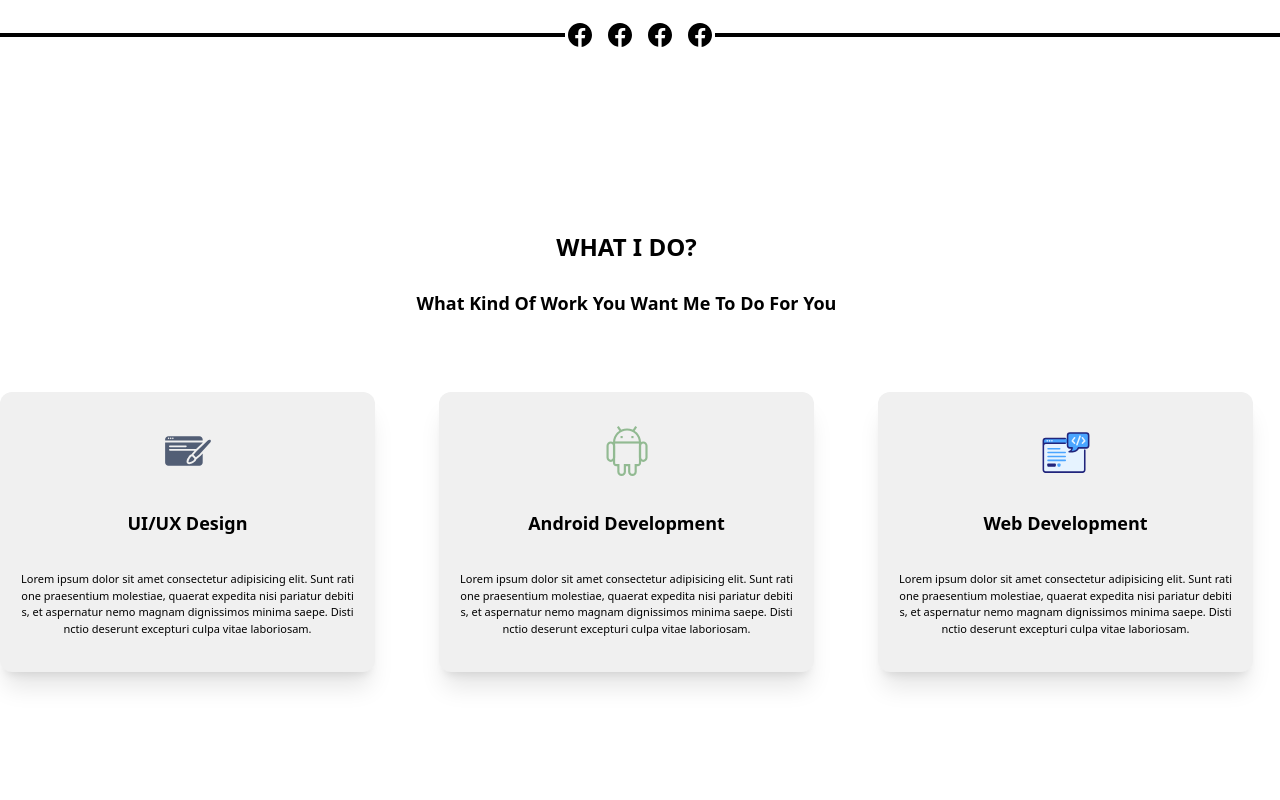
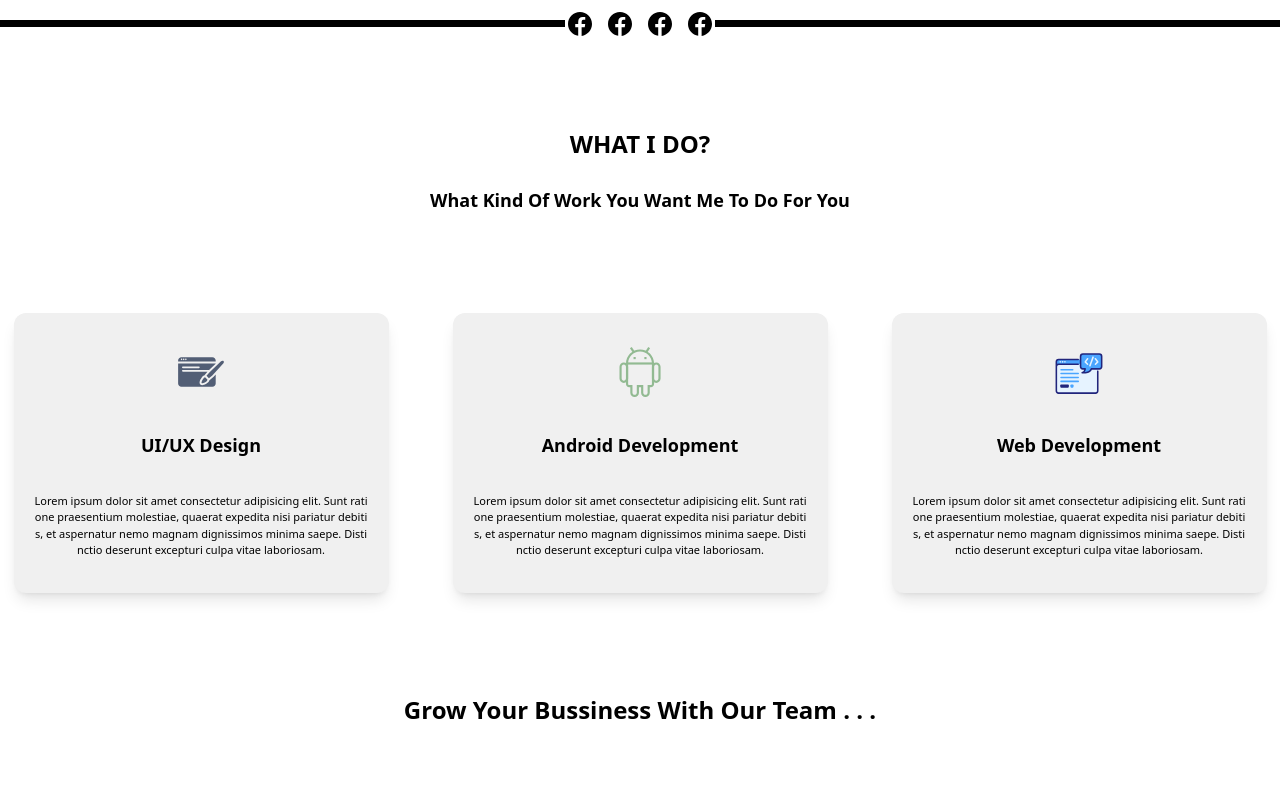
Before and after one commit to thurakhant/Portfolio, a website: page src/index.html in a window 1280 px wide. Shown: the part 780-1580 px from the top of the page. Drawn offline with Linux system fonts and the light colour scheme.

Commit message:
changes positions

```diff
--- a/src/index.html
+++ b/src/index.html
@@ -101,8 +101,8 @@
   </div>
   <!-- Social Media Bar -->
   <section>
-      <div class="container mx-auto flex flex-row items-center">
-        <div class="flex flex-2 h-1 w-full bg-black "></div>
+    <div class="container mx-auto flex flex-row items-center h-[7px]">
+      <div class="flex flex-2 h-[7px] w-full bg-black "></div>
       <div class="flex flex-1">
         <button>
           <?xml version="1.0"?><svg fill="#000000" xmlns="http://www.w3.org/2000/svg" viewBox="0 0 30 30" width="30px"
@@ -139,17 +139,23 @@
           </svg>
         </button>
       </div>
-        <div class="flex flex-2 h-1 w-full bg-black "></div>
+      <div class="flex flex-2 h-[7px] w-full bg-black "></div>
     </div>
   </section>
 
   <!-- Do Session -->
-    <section id="doExp">
-      <div class="container mx-auto h-screen flex items-center">
-        <div class="flex flex-col items-center justify-end">
-          <div class="font-bold text-[24px]">WHAT I DO?</div>
-          <div class="mt-[25px] font-semibold text-[18px]">What Kind Of Work You Want Me To Do For You</div>
-          <!-- Card -->
+  <section id="do">
+    <div class="container mx-auto h-screen">
+      <!-- Text -->
+      <div class="flex flex-col items-center justify-evenly h-full">
+        <div class="flex flex-col items-center justify-center ">
+
+        <div class="font-bold text-[24px] flex-1">WHAT I DO?</div>
+        <div class="mt-[25px] font-semibold text-[18px] flex-1">What Kind Of Work You Want Me To Do For You</div>
+
+        </div>
+
+        <div class="flex flex-3 justify-center items-center ">
           <div class="do-session-layout">
           <div class="do-card">
             <div class="do-card-grid">
@@ -269,17 +275,24 @@
             </div>
           </div>
         </div>
+      </div>
+      <div class="flex  justify-center items-center ">
+        <div class="text-[24px] tracking-normal font-extrabold">
+          Grow Your Bussiness With Our Team . . .
+        </div>
+      </div>
+        </div>
+      <!-- Card -->
 
-
+      <!-- Text -->
 
 
     </div>
-      </div>
   </section>
   <!-- Experience Session-->
-    <div class="container mx-auto">
+  <div class="container mx-auto h-screen">
     <div class="flex flex-col items-center">
-        <div class="mt-[85px] font-semibold text-[24px]">Experience</div>
+      <div class="font-semibold text-[24px]">Experience</div>
       <div class="flex flex-row w-full mt-[50px] ">
         <div class="flex flex-1">
           <div class="grid grid-flow-cols-3 gap-y-4">
@@ -306,7 +319,7 @@
                 </div>
                 <div class="flex justify-end w-full">
                   <button
-                        class="w-[50px] h-[50px] bg-white rounded-full flex justify-center items-center hover:bg-iconColor">
+                    class="w-[50px] h-[50px] bg-white rounded-full flex justify-center items-center hover:bg-cardColor">
                     <svg xmlns="http://www.w3.org/2000/svg" class="h-6 w-6" fill="none" viewBox="0 0 24 24"
                       stroke="currentColor" stroke-width="2">
                       <path stroke-linecap="round" stroke-linejoin="round" d="M14 5l7 7m0 0l-7 7m7-7H3" />
@@ -338,7 +351,7 @@
                 </div>
                 <div class="flex justify-end w-full">
                   <button
-                        class="w-[50px] h-[50px] bg-white rounded-full flex justify-center items-center hover:bg-iconColor">
+                    class="w-[50px] h-[50px] bg-white rounded-full flex justify-center items-center hover:bg-cardColor">
                     <svg xmlns="http://www.w3.org/2000/svg" class="h-6 w-6" fill="none" viewBox="0 0 24 24"
                       stroke="currentColor" stroke-width="2">
                       <path stroke-linecap="round" stroke-linejoin="round" d="M14 5l7 7m0 0l-7 7m7-7H3" />
@@ -370,7 +383,7 @@
                 </div>
                 <div class="flex justify-end w-full">
                   <button
-                        class="w-[50px] h-[50px] bg-white rounded-full flex justify-center items-center hover:bg-iconColor">
+                    class="w-[50px] h-[50px] bg-white rounded-full flex justify-center items-center hover:bg-cardColor">
                     <svg xmlns="http://www.w3.org/2000/svg" class="h-6 w-6" fill="none" viewBox="0 0 24 24"
                       stroke="currentColor" stroke-width="2">
                       <path stroke-linecap="round" stroke-linejoin="round" d="M14 5l7 7m0 0l-7 7m7-7H3" />
--- a/src/input.css
+++ b/src/input.css
@@ -4,11 +4,11 @@
 
 @layer components {
     .do-session-layout{
-        @apply grid grid-cols-3 gap-16 mt-[75px];
+        @apply grid grid-cols-3 gap-16;
     }
 
     .do-card{
-        @apply w-[375px] h-[280px] bg-cardColor rounded-xl shadow-xl;
+        @apply w-[375px] h-[280px] bg-cardColor rounded-xl shadow-lg;
     }
 
     .do-card-grid{
```
Also changed, not shown: dist/output.css. Lines whose indentation alone changed are shown as unchanged.
